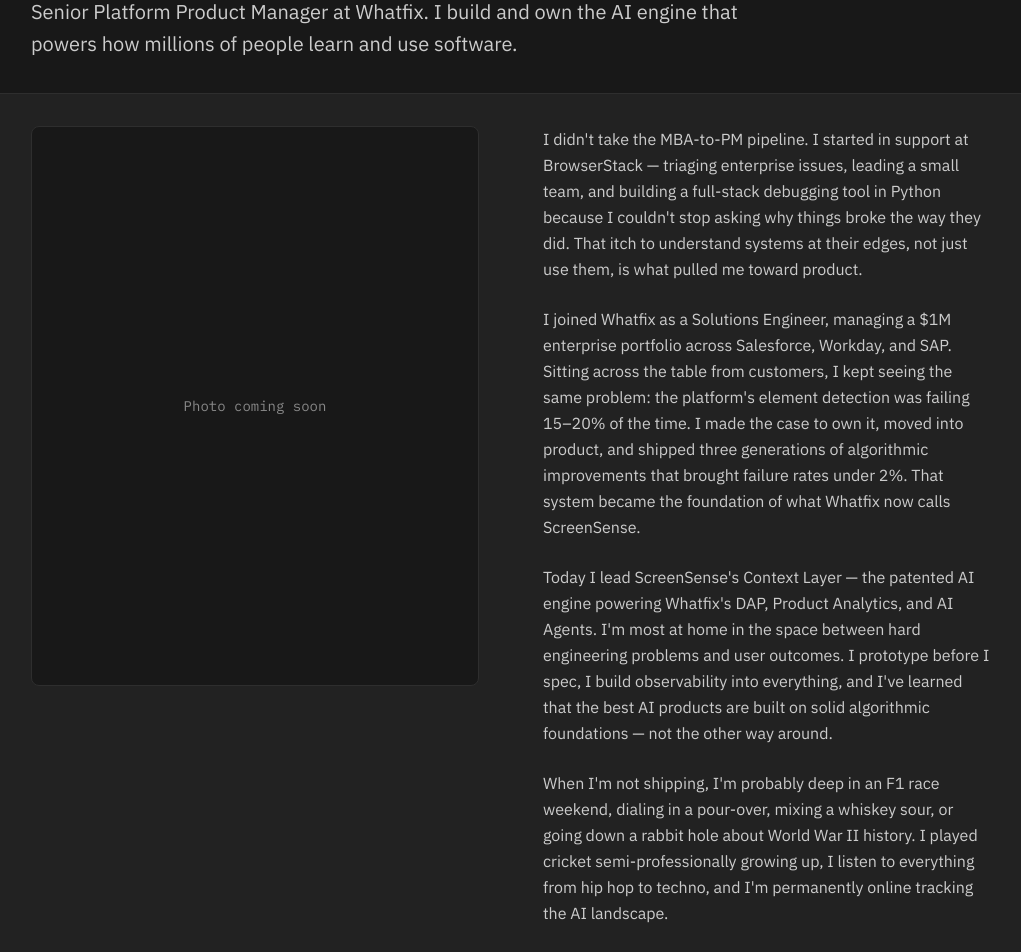
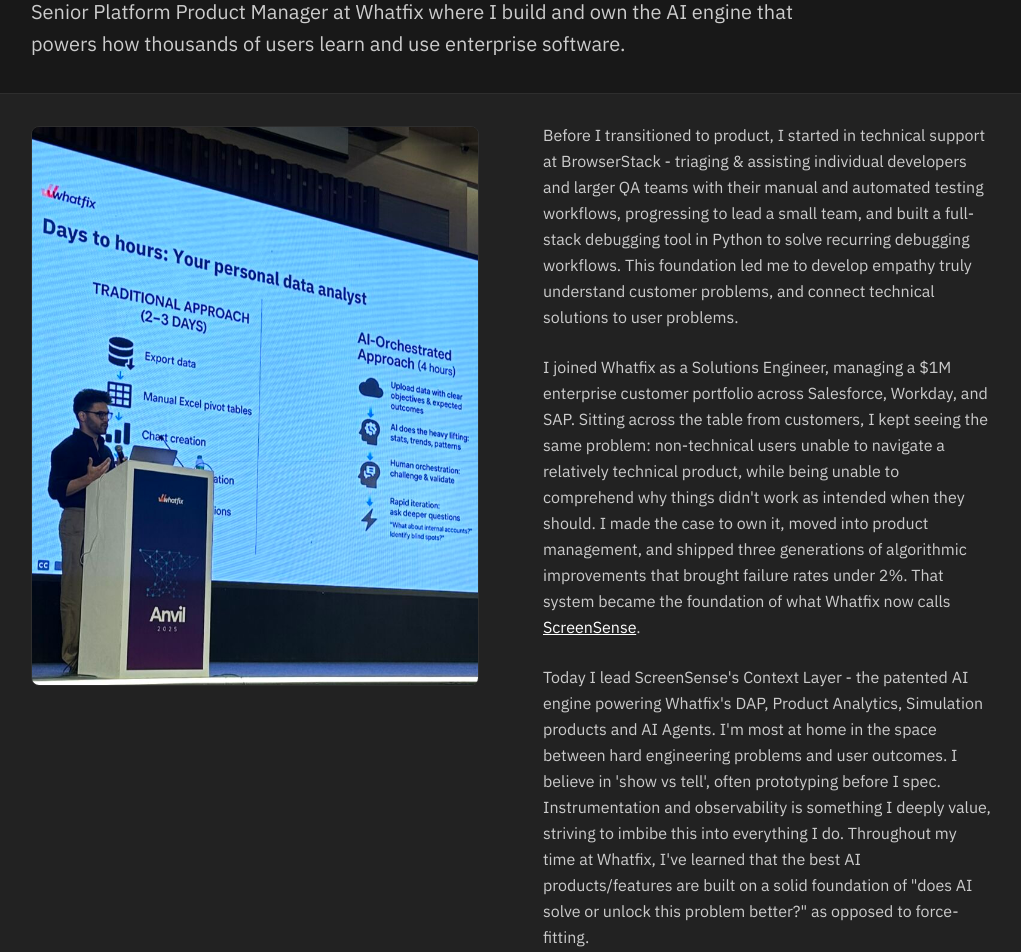
Before and after one commit to R-eehan/portfolio-website, a Next.js app: page /about in a window 1280 px wide. Shown: the part 220-1172 px from the top of the page, without its empty margins (129-1150 px from the left). Built offline with nearby package versions, Linux system fonts and the light colour scheme.

Commit message:
About page personal picture update, spacing plus padding changes plus images being rounded across all articles and case studies

```diff
--- a/app/about/page.tsx
+++ b/app/about/page.tsx
@@ -37,7 +37,7 @@
                 color: "var(--mono-text)",
               }}
             >
-              Hey, I&apos;m Reehan.
+              Hey, I&apos;m Reehan
             </h1>
             <p
               className="text-xl leading-relaxed"
@@ -46,8 +46,8 @@
                 color: "var(--mono-muted)",
               }}
             >
-              Senior Platform Product Manager at Whatfix. I build and own the AI
-              engine that powers how millions of people learn and use software.
+              Senior Platform Product Manager at Whatfix where I build and own the AI
+              engine that powers how thousands of users learn and use enterprise software.
             </p>
           </div>
         </div>
@@ -63,27 +63,23 @@
       >
         <div className="max-w-5xl mx-auto px-6 md:px-8">
           <div className="grid md:grid-cols-2 gap-12 md:gap-16 items-start">
-            {/* Photo placeholder */}
+            {/* Photo */}
             <div
-              className="aspect-[4/5] rounded-lg flex items-center justify-center order-2 md:order-1"
+              className="aspect-[4/5] rounded-lg overflow-hidden order-2 md:order-1"
               style={{
                 backgroundColor: "var(--mono-bg)",
                 border: "1px solid var(--mono-border)",
               }}
             >
-              <p
-                className="text-sm"
-                style={{
-                  fontFamily: "var(--font-mono)",
-                  color: "var(--mono-accent)",
-                }}
-              >
-                Photo coming soon
-              </p>
+              <img
+                src="/images/reehan-anvil-2025.jpeg"
+                alt="Reehan Ahmed speaking at Whatfix Anvil 2025"
+                className="w-full h-full object-cover object-[35%_15%]"
+              />
             </div>
 
             {/* Content */}
-            <div className="order-1 md:order-2">
+            <div className="order-1 md:order-2 -mt-1">
               <div className="space-y-6">
                 <p
                   className="text-base leading-relaxed"
@@ -92,12 +88,10 @@
                     color: "var(--mono-muted)",
                   }}
                 >
-                  I didn&apos;t take the MBA-to-PM pipeline. I started in
-                  support at BrowserStack — triaging enterprise issues, leading a
-                  small team, and building a full-stack debugging tool in Python
-                  because I couldn&apos;t stop asking why things broke the way
-                  they did. That itch to understand systems at their edges, not
-                  just use them, is what pulled me toward product.
+                  Before I transitioned to product, I started in technical
+                  support at BrowserStack - triaging & assisting individual developers and larger QA teams with their manual and automated testing workflows, progressing to lead a
+                  small team, and built a full-stack debugging tool in Python to solve recurring debugging workflows.
+                  This foundation led me to develop empathy truly understand customer problems, and connect technical solutions to user problems.
                 </p>
                 <p
                   className="text-base leading-relaxed"
@@ -107,13 +101,12 @@
                   }}
                 >
                   I joined Whatfix as a Solutions Engineer, managing a $1M
-                  enterprise portfolio across Salesforce, Workday, and SAP.
+                  enterprise customer portfolio across Salesforce, Workday, and SAP.
                   Sitting across the table from customers, I kept seeing the same
-                  problem: the platform&apos;s element detection was failing
-                  15–20% of the time. I made the case to own it, moved into
-                  product, and shipped three generations of algorithmic
+                  problem: non-technical users unable to navigate a relatively technical product, while being unable to comprehend why things didn't work as intended when they should. I made the case to own it, moved into
+                  product management, and shipped three generations of algorithmic
                   improvements that brought failure rates under 2%. That system
-                  became the foundation of what Whatfix now calls ScreenSense.
+                  became the foundation of what Whatfix now calls <a href="https://whatfix.com/ai/screensense/" className="text-white underline">ScreenSense</a>.
                 </p>
                 <p
                   className="text-base leading-relaxed"
@@ -122,13 +115,12 @@
                     color: "var(--mono-muted)",
                   }}
                 >
-                  Today I lead ScreenSense&apos;s Context Layer — the patented
-                  AI engine powering Whatfix&apos;s DAP, Product Analytics, and
+                  Today I lead ScreenSense&apos;s Context Layer - the patented
+                  AI engine powering Whatfix&apos;s DAP, Product Analytics, Simulation products and
                   AI Agents. I&apos;m most at home in the space between hard
-                  engineering problems and user outcomes. I prototype before I
-                  spec, I build observability into everything, and I&apos;ve
-                  learned that the best AI products are built on solid
-                  algorithmic foundations — not the other way around.
+                  engineering problems and user outcomes. I believe in 'show vs tell', often prototyping before I
+                  spec. Instrumentation and observability is something I deeply value, striving to imbibe this into everything I do. Throughout my time at Whatfix, I&apos;ve
+                  learned that the best AI products/features are built on a solid foundation of "does AI solve or unlock this problem better?" as opposed to force-fitting.
                 </p>
                 <p
                   className="text-base leading-relaxed"
@@ -139,10 +131,8 @@
                 >
                   When I&apos;m not shipping, I&apos;m probably deep in an F1
                   race weekend, dialing in a pour-over, mixing a whiskey sour, or
-                  going down a rabbit hole about World War II history. I played
-                  cricket semi-professionally growing up, I listen to everything
-                  from hip hop to techno, and I&apos;m permanently online
-                  tracking the AI landscape.
+                  going down a rabbit hole about World War II history. I&apos;m chronically online
+                  tracking the AI landscape, while tinkering and experimenting with whatever helps me push and refine my own thinking.
                 </p>
               </div>
             </div>
--- a/app/page.tsx
+++ b/app/page.tsx
@@ -81,7 +81,7 @@
 
           {/* Article Entries */}
           <div className="space-y-1">
-            {articles.map((article) => {
+            {articles.map((article, index) => {
               const readingTime = getReadingTime(article.content);
               const date = new Date(article.frontmatter.date).toLocaleDateString(
                 "en-US",
@@ -92,7 +92,7 @@
                 <Link
                   key={article.slug}
                   href={`/writing/${article.slug}`}
-                  className="group block py-5 md:py-6 border-b transition-colors duration-200"
+                  className={`group block py-5 md:py-6 transition-colors duration-200 ${index < articles.length - 1 ? "border-b" : ""}`}
                   style={{ borderColor: "var(--mono-border)" }}
                 >
                   <div className="flex flex-col md:flex-row md:items-start md:justify-between gap-4 md:gap-8">
@@ -260,11 +260,11 @@
 
           {/* Case Study Cards */}
           <div className="space-y-1">
-            {featuredWork.map((study) => (
+            {featuredWork.map((study, index) => (
               <Link
                 key={study.slug}
                 href={`/work/${study.slug}`}
-                className="group block py-5 md:py-6 border-b transition-colors duration-200"
+                className={`group block py-5 md:py-6 transition-colors duration-200 ${index < featuredWork.length - 1 ? "border-b" : ""}`}
                 style={{ borderColor: "var(--mono-border)" }}
               >
                 <div className="flex flex-col md:flex-row md:items-start md:justify-between gap-4 md:gap-8">
--- a/app/work/[slug]/page.tsx
+++ b/app/work/[slug]/page.tsx
@@ -182,6 +182,10 @@
       {...props}
     />
   ),
+  img: (props: React.ImgHTMLAttributes<HTMLImageElement>) => (
+    // eslint-disable-next-line @next/next/no-img-element
+    <img className="rounded-lg my-6 w-full" alt={props.alt || ""} {...props} />
+  ),
 };
 
 export async function generateStaticParams() {
--- a/app/writing/[slug]/page.tsx
+++ b/app/writing/[slug]/page.tsx
@@ -188,6 +188,10 @@
       {...props}
     />
   ),
+  img: (props: React.ImgHTMLAttributes<HTMLImageElement>) => (
+    // eslint-disable-next-line @next/next/no-img-element
+    <img className="rounded-lg my-6 w-full" alt={props.alt || ""} {...props} />
+  ),
 };
 
 export async function generateStaticParams() {
--- a/app/writing/page.tsx
+++ b/app/writing/page.tsx
@@ -75,13 +75,13 @@
         }}
       >
         <div className="max-w-5xl mx-auto px-6 md:px-8">
-          {articles.map((article) => {
+          {articles.map((article, index) => {
             const readingTime = getReadingTime(article.content);
             return (
               <Link
                 key={article.slug}
                 href={`/writing/${article.slug}`}
-                className="group block py-6 md:py-8 border-b transition-colors duration-200"
+                className={`group block py-6 md:py-8 transition-colors duration-200 ${index < articles.length - 1 ? "border-b" : ""}`}
                 style={{ borderColor: "var(--mono-border)" }}
               >
                 <div className="flex-1">
```
Also changed, not shown: app/work/page.tsx (+2 -67 lines), public/images/reehan-anvil-2025.jpeg (added).
